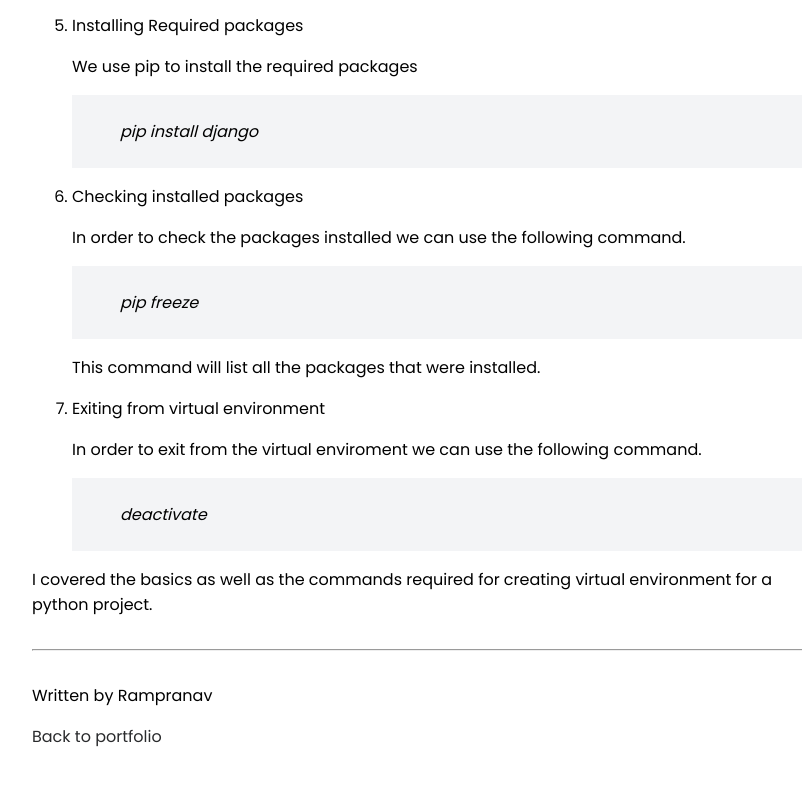
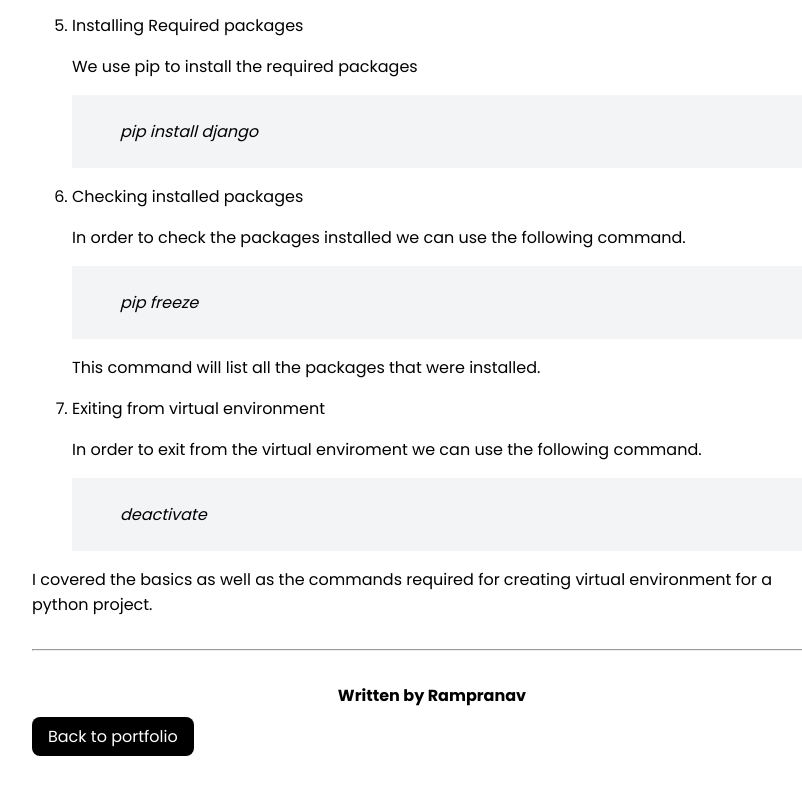
Before and after one commit to vrampranav/blog-rp, a plain HTML site: page blog2.html in a window 1280 px wide. Shown: the part 1619-2413 px from the top of the page, without its empty margins (208-1010 px from the left). Drawn offline with Linux system fonts and the light colour scheme.

Commit message:
Updated Back Link

```diff
--- a/blog2.html
+++ b/blog2.html
@@ -98,9 +98,9 @@
                 </div>
             </section>
             <hr>
-            <p>Written by Rampranav</p>
+            <p class="written"><b>Written by Rampranav</b></p>
         </div>
-        <a class="link" href="https://vrampranav.netlify.app/blogs">Back to portfolio</a>
+        <a class="link back-link" href="https://vrampranav.netlify.app/blogs">Back to portfolio</a>
     </div>
     <br>
     <br>
--- a/css/style.css
+++ b/css/style.css
@@ -30,8 +30,14 @@ hr {
   text-decoration: none;
   color: #292a2c;
 }
-.link:hover {
+.link:hover:not(.back-link) {
   color: black;
+}
+.back-link {
+  background-color: black;
+  padding: 0.5rem 1rem;
+  border-radius: 0.5rem;
+  color: white;
 }
 
 /* lists */
@@ -64,7 +70,9 @@ hr {
 .ow {
   background-color: var(--off-white);
 }
-
+.written {
+  text-align: center;
+}
 /* footer */
 footer {
   background-color: var(--primary-color);
```
Also changed, not shown: virtualenvblog.html (+2 -2 lines).
